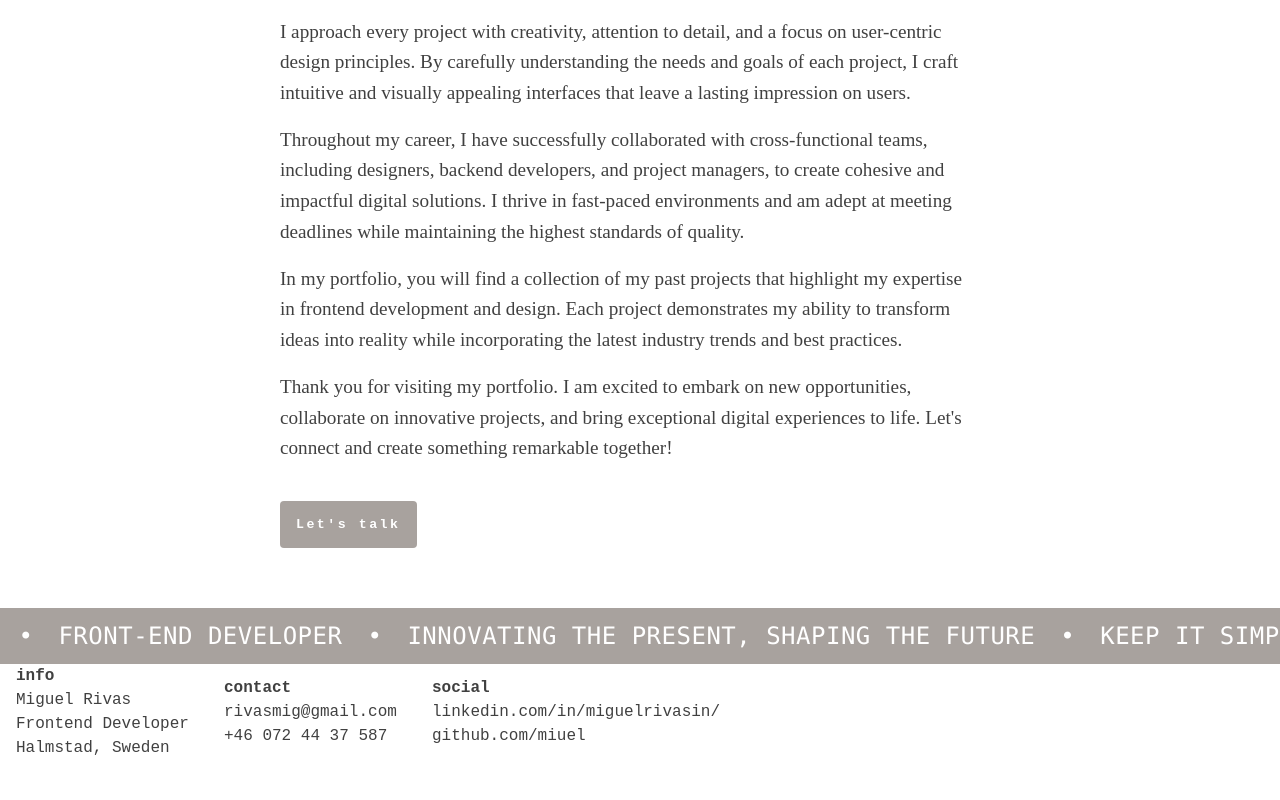
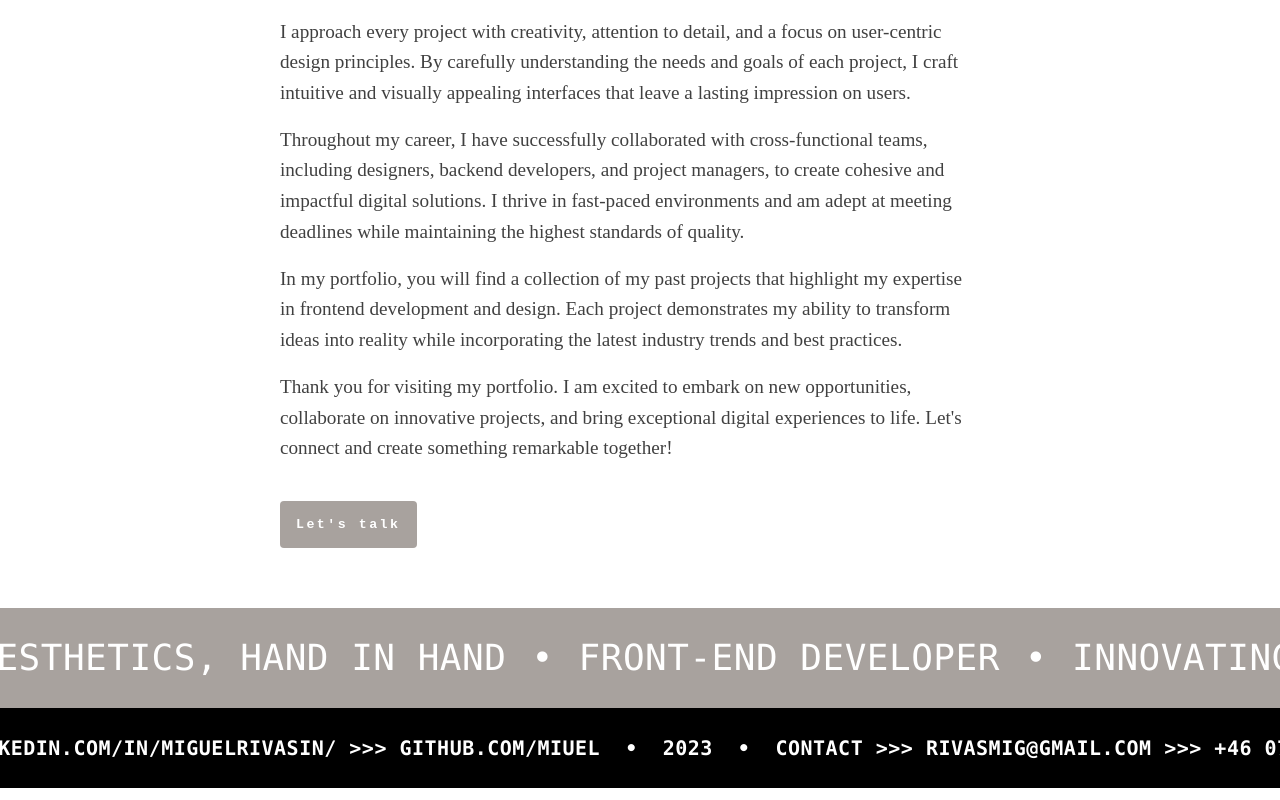
Before and after one commit to miuel/porfolio, a React (Create React App) app in the folder my-portfolio/: page / in a window 1280 px wide. Shown: the part 1178-1978 px from the top of the page. Built offline with nearby package versions, Linux system fonts and the light colour scheme.

Commit message:
become footer to marquee

```diff
--- a/my-portfolio/src/api/data-mock.json
+++ b/my-portfolio/src/api/data-mock.json
@@ -219,20 +219,17 @@
   ],
   "footer": [
     {
-      "title": "info",
-      "data": "Miguel Rivas Frontend Developer Halmstad, Sweden"
+      "text": "contact >>> rivasmig@gmail.com >>> +46 072 44 37 587 >>> Oskaström, Sweden"
     },
     {
-      "title": "contact",
-      "data": "rivasmig@gmail.com +46 072 44 37 587"
+      "text": "social >>> linkedin.com/in/miguelrivasin/ >>> github.com/miuel"
     },
     {
-      "title": "social",
-      "data": "linkedin.com/in/miguelrivasin/ github.com/miuel"
+      "text": "2023"
     }
   ],
   "cvText": "Download CV",
-  "mapText": "Halmstad, Sweden",
+  "mapText": "Oskaström, Sweden",
   "images": {
     "logo": "../assets/images/logo.png",
     "imgMonkey": "../../assets/images/collage.png",
--- a/my-portfolio/src/components/Footer.js
+++ b/my-portfolio/src/components/Footer.js
@@ -6,18 +6,29 @@ import Marquee from "../components/Marquee";
 const Footer = () => {
 
   return (
-    <footer className="w-full py-10 gap-8">
+    <footer className="w-full pt-10 gap-8">
       <Marquee
         data={data.marqueeHeaderText}
         repeatTimes={3}
         bgColor="bg-stone-400"
-        height={"h-14"}
-        fontSize={"text-2xl"}
+        height={"h-[100px]"}
+        fontSize={"text-4xl "}
         showBullet={true}
       />
-      <div className="flex ">
 
-        {data.footer.map((item, i) => (
+
+
+      <Marquee
+        data={data.footer}
+        repeatTimes={5}
+        bgColor="bg-black"
+        fontSize={"text-xl font-bold"}
+        height={"h-[80px]"}
+        showBullet
+      />
+
+
+      {/* {data.footer.map((item, i) => (
           <div key={i.toString()} className="max-w-75 flex flex-col justify-center" >
             <h3 className="font-bold grid-cols-1 pl-4 font-monospace">
               {item.title}
@@ -26,8 +37,8 @@ const Footer = () => {
               {item.data}
             </p>
           </div>
-      ))}
-      </div>
+        ))}  */}
+
     </footer>
   );
 };
```
